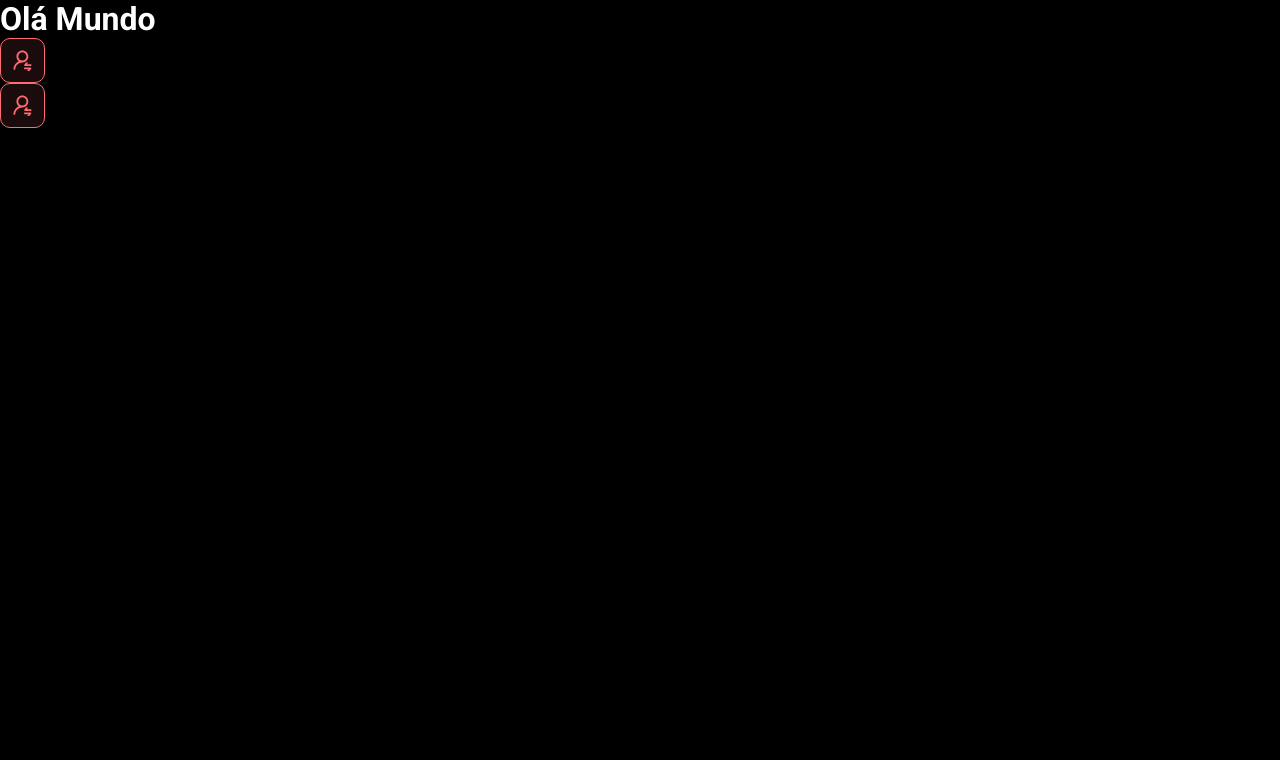
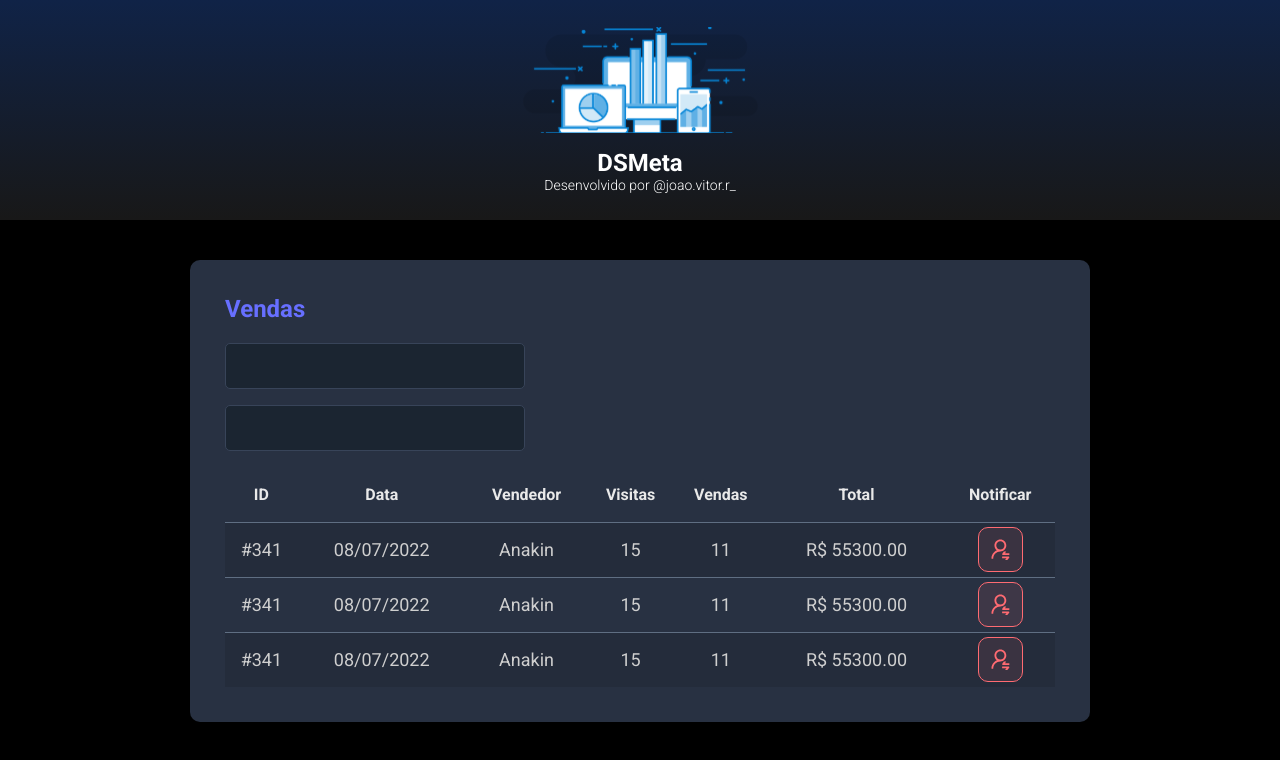
Before and after one commit to JoaoRedo/React-Js--Spring--DSMeta, a React (Vite) app in the folder frontend/: page / in a window 1280 px wide. Shown: the top 760 px of the page. Built offline with nearby package versions, Linux system fonts and the light colour scheme; the HTML template or start-up script is replaced by a standard one.

Commit message:
Other components

```diff
--- a/frontend/src/App.tsx
+++ b/frontend/src/App.tsx
@@ -1,11 +1,18 @@
-import NotificationButton from "./components/NotificationButton";
+import SalesCard from "./components/SalesCard";
+import Header from "./components/Header";
+import "./index.css";
 
 function App() {
   return (
     <>
-      <h1>Olá Mundo</h1>
-      <NotificationButton />
-      <NotificationButton />
+      <Header />
+      <main>
+        <section id="sales">
+          <div className="dsmeta-container">
+            <SalesCard />
+          </div>
+        </section>
+      </main>
     </>
   );
 }
--- /dev/null
+++ b/frontend/src/components/Header/index.tsx
@@ -0,0 +1,19 @@
+import logo from "../../assets/img/logo.svg";
+import "./styles.css";
+
+function Header() {
+  return (
+    <header>
+      <div className="dsmeta-logo-container">
+        <img src={logo} alt="DSMeta" />
+        <h1>DSMeta</h1>
+        <p>
+          Desenvolvido por
+          <a href="https://www.instagram.com/joao.vitor.r_/"> @joao.vitor.r_</a>
+        </p>
+      </div>
+    </header>
+  );
+}
+
+export default Header;
--- /dev/null
+++ b/frontend/src/components/Header/styles.css
@@ -0,0 +1,27 @@
+header {
+  background: linear-gradient(180deg, #102347 0%, #181818 100%);
+  height: 220px;
+  display: flex;
+  align-items: center;
+  justify-content: center;
+}
+
+.dsmeta-logo-container {
+  display: flex;
+  flex-direction: column;
+  align-items: center;
+}
+
+.dsmeta-logo-container img {
+  width: 235px;
+}
+
+.dsmeta-logo-container h1 {
+  margin-top: 15px;
+  font-size: 24px;
+}
+
+.dsmeta-logo-container p {
+  font-size: 14px;
+  font-weight: 300;
+}
--- /dev/null
+++ b/frontend/src/components/SalesCard/index.tsx
@@ -0,0 +1,76 @@
+import NotificationButton from "../NotificationButton";
+import "./styles.css";
+
+function SalesCard() {
+  return (
+    <div className="dsmeta-card">
+      <h2 className="dsmeta-sales-title">Vendas</h2>
+      <div>
+        <div className="dsmeta-form-control-container">
+          <input className="dsmeta-form-control" type="text" />
+        </div>
+        <div className="dsmeta-form-control-container">
+          <input className="dsmeta-form-control" type="text" />
+        </div>
+      </div>
+      <div>
+        <table className="dsmeta-sales-table">
+          <thead>
+            <tr>
+              <th className="show992">ID</th>
+              <th className="show576">Data</th>
+              <th>Vendedor</th>
+              <th className="show992">Visitas</th>
+              <th className="show992">Vendas</th>
+              <th>Total</th>
+              <th>Notificar</th>
+            </tr>
+          </thead>
+          <tbody>
+            <tr>
+              <td className="show992">#341</td>
+              <td className="show576">08/07/2022</td>
+              <td>Anakin</td>
+              <td className="show992">15</td>
+              <td className="show992">11</td>
+              <td>R$ 55300.00</td>
+              <td>
+                <div className="dsmeta-red-btn-container">
+                  <NotificationButton />
+                </div>
+              </td>
+            </tr>
+            <tr>
+              <td className="show992">#341</td>
+              <td className="show576">08/07/2022</td>
+              <td>Anakin</td>
+              <td className="show992">15</td>
+              <td className="show992">11</td>
+              <td>R$ 55300.00</td>
+              <td>
+                <div className="dsmeta-red-btn-container">
+                  <NotificationButton />
+                </div>
+              </td>
+            </tr>
+            <tr>
+              <td className="show992">#341</td>
+              <td className="show576">08/07/2022</td>
+              <td>Anakin</td>
+              <td className="show992">15</td>
+              <td className="show992">11</td>
+              <td>R$ 55300.00</td>
+              <td>
+                <div className="dsmeta-red-btn-container">
+                  <NotificationButton />
+                </div>
+              </td>
+            </tr>
+          </tbody>
+        </table>
+      </div>
+    </div>
+  );
+}
+
+export default SalesCard;
--- /dev/null
+++ b/frontend/src/components/SalesCard/styles.css
@@ -0,0 +1,97 @@
+.dsmeta-card {
+  background-color: #283142;
+  border-radius: 10px;
+  padding: 30px 10px;
+}
+
+.dsmeta-sales-title {
+  color: #676fff;
+  font-size: 24px;
+  margin-bottom: 20px;
+}
+
+.dsmeta-form-control-container {
+  margin-bottom: 16px;
+  max-width: 300px;
+}
+
+.dsmeta-form-control {
+  width: 100%;
+  height: 46px;
+  background-color: #1b2531;
+  border: 1px solid #384459;
+  border-radius: 5px;
+  color: #9aaabe;
+  padding: 0 20px;
+  font-size: 18px;
+}
+
+.dsmeta-sales-table {
+  width: 100%;
+  border-spacing: 0;
+  border-collapse: collapse;
+}
+
+.dsmeta-sales-table thead {
+  height: 55px;
+  font-size: 16px;
+  color: #e9e9e9;
+  font-weight: 700;
+}
+
+.dsmeta-sales-table tbody {
+  font-size: 14px;
+  font-weight: 400;
+  color: #cfcfcf;
+  text-align: center;
+}
+
+.dsmeta-sales-table tbody tr {
+  height: 74px;
+  border-top: 1px solid #5f6e82;
+}
+
+.dsmeta-sales-table tbody tr:hover > td {
+  background-color: #384459;
+}
+
+.dsmeta-sales-table tbody tr:nth-child(odd) {
+  background-color: #242c3b;
+}
+
+.dsmeta-red-btn-container {
+  display: flex;
+  justify-content: center;
+}
+
+.show576 {
+  display: none;
+}
+
+.show992 {
+  display: none;
+}
+
+@media (min-width: 576px) {
+  .show576 {
+    display: table-cell;
+  }
+
+  .dsmeta-card {
+    padding: 35px;
+  }
+
+  .dsmeta-sales-table tbody tr {
+    height: 55px;
+  }
+
+  .dsmeta-sales-table tbody {
+    font-size: 18px;
+  }
+}
+
+@media (min-width: 992px) {
+  .show992 {
+    display: table-cell;
+  }
+}
--- a/frontend/src/index.css
+++ b/frontend/src/index.css
@@ -20,40 +20,6 @@
   text-decoration: none;
 }
 
-header {
-  background: linear-gradient(180deg, #102347 0%, #181818 100%);
-  height: 220px;
-  display: flex;
-  align-items: center;
-  justify-content: center;
-}
-
-.dsmeta-logo-container {
-  display: flex;
-  flex-direction: column;
-  align-items: center;
-}
-
-.dsmeta-logo-container img {
-  width: 235px;
-}
-
-.dsmeta-logo-container h1 {
-  margin-top: 15px;
-  font-size: 24px;
-}
-
-.dsmeta-logo-container p {
-  font-size: 14px;
-  font-weight: 300;
-}
-
-.dsmeta-card {
-  background-color: #283142;
-  border-radius: 10px;
-  padding: 30px 10px;
-}
-
 .dsmeta-container {
   width: 100%;
   max-width: 900px;
@@ -63,111 +29,3 @@
 #sales {
   padding: 40px 10px;
 }
-
-.dsmeta-sales-title {
-  color: #676fff;
-  font-size: 24px;
-  margin-bottom: 20px;
-}
-
-.dsmeta-form-control-container {
-  margin-bottom: 16px;
-  max-width: 300px;
-}
-
-.dsmeta-form-control {
-  width: 100%;
-  height: 46px;
-  background-color: #1b2531;
-  border: 1px solid #384459;
-  border-radius: 5px;
-  color: #9aaabe;
-  padding: 0 20px;
-  font-size: 18px;
-}
-
-.dsmeta-sales-table {
-  width: 100%;
-  border-spacing: 0;
-  border-collapse: collapse;
-}
-
-.dsmeta-sales-table thead {
-  height: 55px;
-  font-size: 16px;
-  color: #e9e9e9;
-  font-weight: 700;
-}
-
-.dsmeta-sales-table tbody {
-  font-size: 14px;
-  font-weight: 400;
-  color: #cfcfcf;
-  text-align: center;
-}
-
-.dsmeta-sales-table tbody tr {
-  height: 74px;
-  border-top: 1px solid #5f6e82;
-}
-
-.dsmeta-sales-table tbody tr:hover > td {
-  background-color: #384459;
-}
-
-.dsmeta-sales-table tbody tr:nth-child(odd) {
-  background-color: #242c3b;
-}
-
-.dsmeta-red-btn-container {
-  display: flex;
-  justify-content: center;
-}
-
-.dsmeta-red-btn {
-  height: 45px;
-  width: 45px;
-  background: rgba(255, 107, 114, 0.1);
-  border: 1px solid #ff6b72;
-  border-radius: 10px;
-  display: flex;
-  align-items: center;
-  justify-content: center;
-  cursor: pointer;
-}
-
-.dsmeta-red-btn img {
-  width: 19px;
-}
-
-.show576 {
-  display: none;
-}
-
-.show992 {
-  display: none;
-}
-
-@media (min-width: 576px) {
-  .show576 {
-    display: table-cell;
-  }
-
-  .dsmeta-card {
-    padding: 35px;
-  }
-
-  .dsmeta-sales-table tbody tr {
-    height: 55px;
-  }
-
-  .dsmeta-sales-table tbody {
-    font-size: 18px;
-  }
-}
-
-@media (min-width: 992px) {
-  .show992 {
-    display: table-cell;
-  }
-}
```
Also changed, not shown: frontend/src/assets/img/logo.svg (added).
